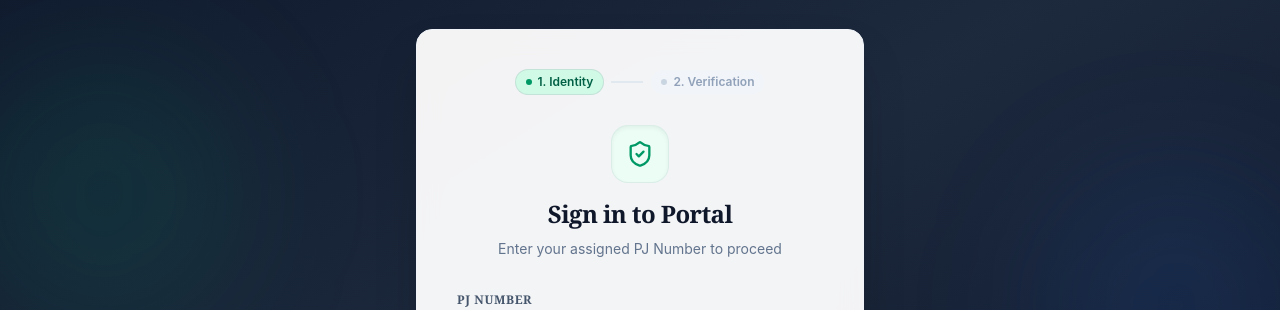
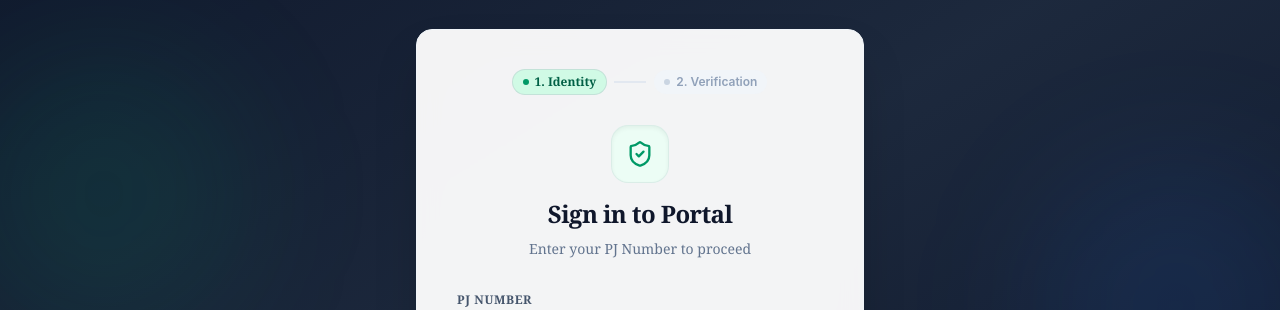
Before and after one commit to KeithOmondi/orhcfilefolders, a React (Vite) app: page /login in a window 1280 px wide. Shown: the part 150-460 px from the top of the page. Built offline with nearby package versions, Linux system fonts and the light colour scheme; no server answers.

Commit message:
first commit

```diff
--- a/index.html
+++ b/index.html
@@ -4,7 +4,7 @@
     <meta charset="UTF-8" />
     <link rel="icon" type="image/jpg" href="/JOB_LOGO.jpg" />
     <meta name="viewport" content="width=device-width, initial-scale=1.0" />
-    <title>client</title>
+    <title>FILES AND FOLDERS</title>
   </head>
   <body>
     <div id="root"></div>
--- a/src/components/auth/Login.tsx
+++ b/src/components/auth/Login.tsx
@@ -160,12 +160,12 @@ export const Login: React.FC = () => {
 
         {/* Step Indicator Badges */}
         <div className="flex items-center justify-center space-x-2 mb-8">
-          <span className={`inline-flex items-center text-xs font-semibold px-2.5 py-1 rounded-full transition-colors ${
+          <span className={`inline-flex font-serif items-center text-xs font-semibold px-2.5 py-1 rounded-full transition-colors ${
             step === 'pj'
               ? 'bg-emerald-100 text-emerald-800 ring-1 ring-emerald-600/20'
               : 'bg-emerald-50 text-emerald-600'
           }`}>
-            <span className="w-1.5 h-1.5 rounded-full bg-emerald-600 mr-1.5" />
+            <span className="w-1.5 h-1.5 font-serif rounded-full bg-emerald-600 mr-1.5" />
             1. Identity
           </span>
           <div className={`w-8 h-[2px] transition-colors ${step === 'otp' ? 'bg-emerald-500' : 'bg-slate-200'}`} />
@@ -174,7 +174,7 @@ export const Login: React.FC = () => {
               ? 'bg-emerald-100 text-emerald-800 ring-1 ring-emerald-600/20'
               : 'bg-slate-100 text-slate-400'
           }`}>
-            <span className={`w-1.5 h-1.5 rounded-full mr-1.5 ${step === 'otp' ? 'bg-emerald-600' : 'bg-slate-300'}`} />
+            <span className={`w-1.5 h-1.5 font-serif rounded-full mr-1.5 ${step === 'otp' ? 'bg-emerald-600' : 'bg-slate-300'}`} />
             2. Verification
           </span>
         </div>
@@ -187,9 +187,9 @@ export const Login: React.FC = () => {
           <h1 className="text-2xl font-serif font-bold tracking-tight text-slate-900">
             {step === 'pj' ? 'Sign in to Portal' : 'Security Check'}
           </h1>
-          <p className="text-sm text-slate-500 mt-2 leading-relaxed">
+          <p className="text-sm text-slate-500 font-serif mt-2 leading-relaxed">
             {step === 'pj'
-              ? 'Enter your assigned PJ Number to proceed'
+              ? 'Enter your PJ Number to proceed'
               : 'Enter the verification code sent to your registered address'}
           </p>
         </div>
```
